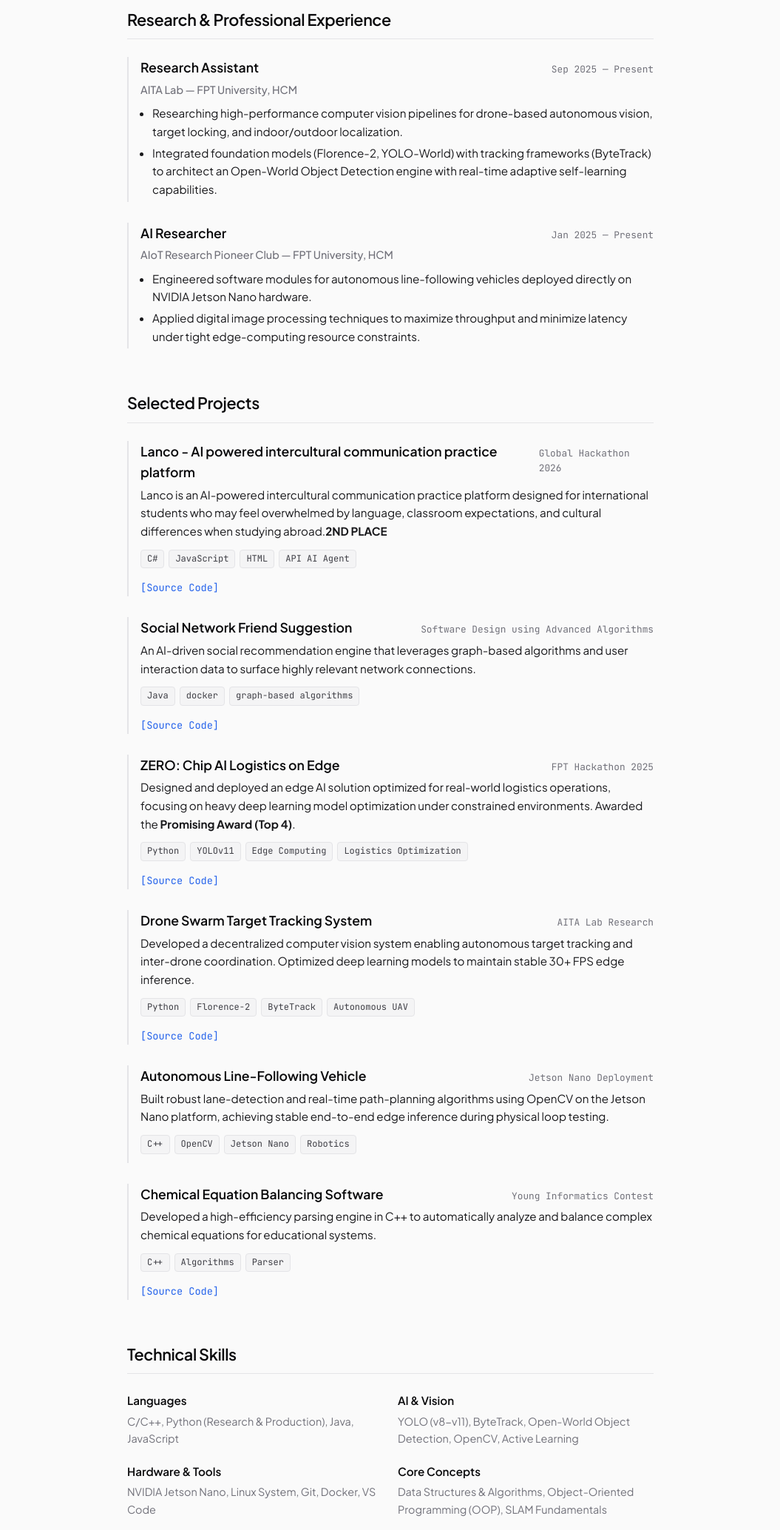
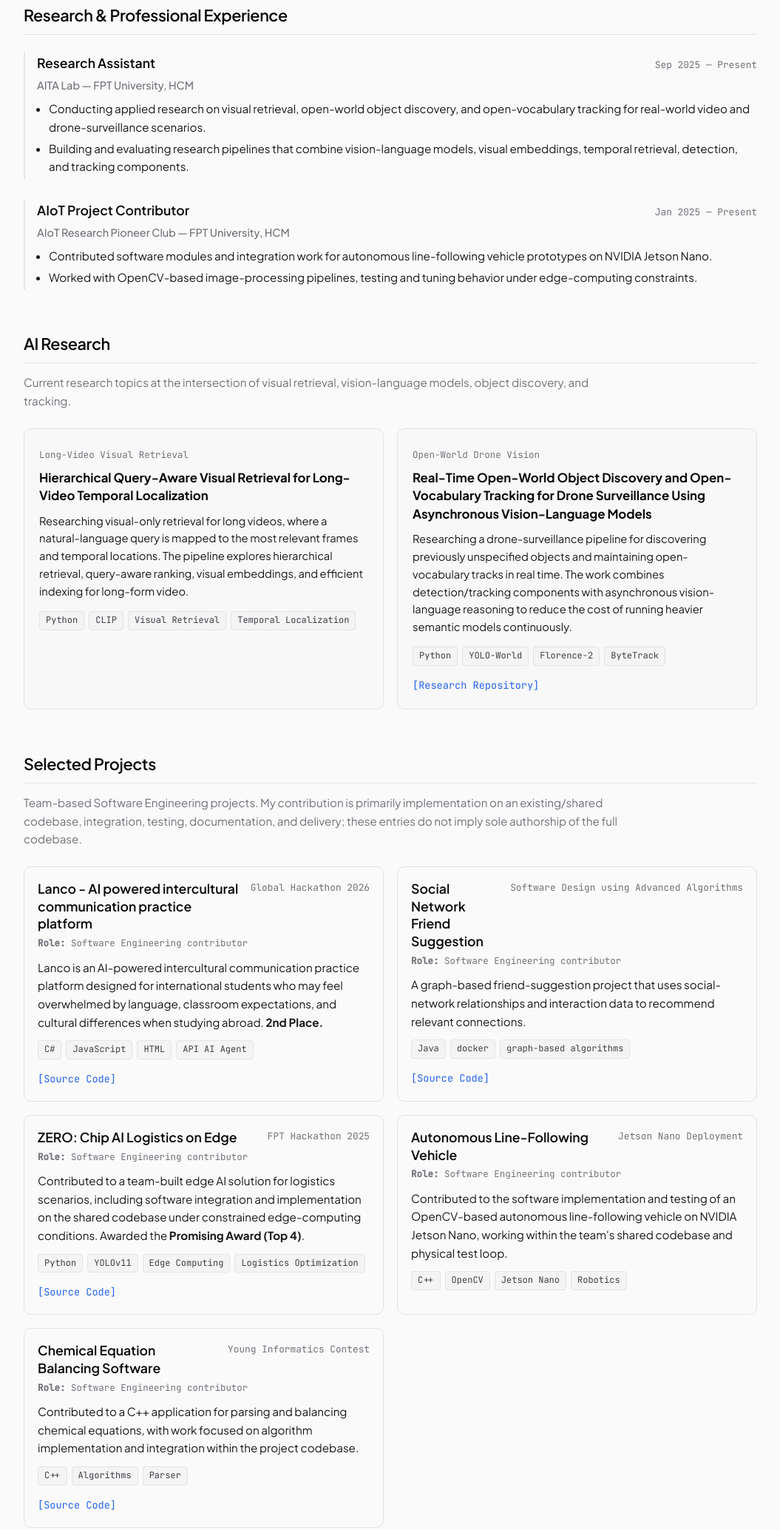
Before and after one commit to avatarstar1133/Portfolio, a plain HTML site: page index.html in a window 1280 px wide. Shown: the part 417-2485 px from the top of the page at 74% size, without its empty margins (112-1167 px from the left). Drawn offline with Linux system fonts and the light colour scheme.

Commit message:
Add files via upload

```diff
--- a/index.html
+++ b/index.html
@@ -3,7 +3,8 @@
 <head>
     <meta charset="UTF-8">
     <meta name="viewport" content="width=device-width, initial-scale=1.0">
-    <title>Huynh Gia Hao | Software Engineering & AI Researcher</title>
+    <title>Huynh Gia Hao | Software Engineering Portfolio & AI Research</title>
+    <meta name="description" content="Portfolio of Huynh Gia Hao — Software Engineering student at FPT University, project contributor, and AI research assistant working on visual retrieval and open-world vision systems.">
     <link rel="preconnect" href="https://fonts.googleapis.com">
     <link rel="preconnect" href="https://fonts.gstatic.com" crossorigin>
     <link href="https://fonts.googleapis.com/css2?family=JetBrains+Mono:wght@400;500&family=Plus+Jakarta+Sans:wght@400;500;600;700&display=swap" rel="stylesheet">
@@ -18,6 +19,7 @@
                     <li><a href="https://avatarstar1133.github.io/hafoharibo/" target="_blank">Social Media</a></li>
                     <li><a href="#about">About</a></li>
                     <li><a href="#experience">Experience</a></li>
+                    <li><a href="#research">Research</a></li>
                     <li><a href="#projects">Projects</a></li>
                     <li><a href="#skills">Skills</a></li>
                     <li><a href="#honors">Honors</a></li>
@@ -32,9 +34,9 @@
         <section id="about" class="about-section">
             <div class="about-text">
                 <h1 class="title">Huynh Gia Hao</h1>
-                <p class="subtitle">Software Engineering Student & AI Research Assistant</p>
+                <p class="subtitle">Software Engineering Student · AI Research Assistant</p>
                 <p class="desc">
-                    I am a sophomore Software Engineering student at <strong>FPT University (HCM)</strong>, deeply focused on Computer Vision, Autonomous Systems, and Deep Learning Applications. Currently serving as an active Research Assistant at AITA Lab and AIoT Pioneer Club, I specialize in architecting edge-inference pipelines and optimizing real-time tracking systems.
+                    I am a third-year Software Engineering student at <strong>FPT University (HCM)</strong>. My work spans software engineering team projects and applied AI research, with current research focused on long-video visual retrieval and open-world object discovery/tracking. In team projects, I primarily contribute as a Software Engineering member through implementation on shared codebases, integration, testing, documentation, and delivery.
                 </p>
                 <div class="social-links">
                     <a href="mailto:avatarstar1133@gmail.com" class="link-item">[Email]</a>
@@ -61,27 +63,55 @@
                     </div>
                     <p class="exp-venue">AITA Lab — FPT University, HCM</p>
                     <ul class="exp-bullet">
-                        <li>Researching high-performance computer vision pipelines for drone-based autonomous vision, target locking, and indoor/outdoor localization.</li>
-                        <li>Integrated foundation models (Florence-2, YOLO-World) with tracking frameworks (ByteTrack) to architect an Open-World Object Detection engine with real-time adaptive self-learning capabilities.</li>
+                        <li>Conducting applied research on visual retrieval, open-world object discovery, and open-vocabulary tracking for real-world video and drone-surveillance scenarios.</li>
+                        <li>Building and evaluating research pipelines that combine vision-language models, visual embeddings, temporal retrieval, detection, and tracking components.</li>
                     </ul>
                 </div>
                 <div class="exp-item">
                     <div class="exp-header">
-                        <h3>AI Researcher</h3>
+                        <h3>AIoT Project Contributor</h3>
                         <span class="exp-date">Jan 2025 — Present</span>
                     </div>
                     <p class="exp-venue">AIoT Research Pioneer Club — FPT University, HCM</p>
                     <ul class="exp-bullet">
-                        <li>Engineered software modules for autonomous line-following vehicles deployed directly on NVIDIA Jetson Nano hardware.</li>
-                        <li>Applied digital image processing techniques to maximize throughput and minimize latency under tight edge-computing resource constraints.</li>
+                        <li>Contributed software modules and integration work for autonomous line-following vehicle prototypes on NVIDIA Jetson Nano.</li>
+                        <li>Worked with OpenCV-based image-processing pipelines, testing and tuning behavior under edge-computing constraints.</li>
                     </ul>
                 </div>
+            </div>
+        </section>
+
+        <!-- RESEARCH SECTION -->
+        <section id="research" class="section">
+            <h2>AI Research</h2>
+            <p class="section-intro">Current research topics at the intersection of visual retrieval, vision-language models, object discovery, and tracking.</p>
+            <div class="research-grid">
+                <article class="research-card">
+                    <span class="research-label">Long-Video Visual Retrieval</span>
+                    <h3>Hierarchical Query-Aware Visual Retrieval for Long-Video Temporal Localization</h3>
+                    <p>Researching visual-only retrieval for long videos, where a natural-language query is mapped to the most relevant frames and temporal locations. The pipeline explores hierarchical retrieval, query-aware ranking, visual embeddings, and efficient indexing for long-form video.</p>
+                    <div class="tech-badges">
+                        <span>Python</span><span>CLIP</span><span>Visual Retrieval</span><span>Temporal Localization</span>
+                    </div>
+                </article>
+                <article class="research-card">
+                    <span class="research-label">Open-World Drone Vision</span>
+                    <h3>Real-Time Open-World Object Discovery and Open-Vocabulary Tracking for Drone Surveillance Using Asynchronous Vision-Language Models</h3>
+                    <p>Researching a drone-surveillance pipeline for discovering previously unspecified objects and maintaining open-vocabulary tracks in real time. The work combines detection/tracking components with asynchronous vision-language reasoning to reduce the cost of running heavier semantic models continuously.</p>
+                    <div class="tech-badges">
+                        <span>Python</span><span>YOLO-World</span><span>Florence-2</span><span>ByteTrack</span>
+                    </div>
+                    <div class="project-links">
+                        <a href="https://github.com/avatarstar1133/YOLO-World-master-DRONE-AITALAB" target="_blank" rel="noopener noreferrer">[Research Repository]</a>
+                    </div>
+                </article>
             </div>
         </section>
 
         <!-- PROJECTS SECTION -->
         <section id="projects" class="section">
             <h2>Selected Projects</h2>
+            <p class="section-intro">Team-based Software Engineering projects. My contribution is primarily implementation on an existing/shared codebase, integration, testing, documentation, and delivery; these entries do not imply sole authorship of the full codebase.</p>
             <div class="project-list">
                 <div class="project-item">
                     <div class="project-info">
@@ -89,7 +119,8 @@
                             <h3>Lanco - AI powered intercultural communication practice platform</h3>
                             <span class="project-tag">Global Hackathon 2026</span>
                         </div>
-                        <p class="project-desc">Lanco is an AI-powered intercultural communication practice platform designed for international students who may feel overwhelmed by language, classroom expectations, and cultural differences when studying abroad.<strong>2ND PLACE</strong></p>
+                        <p class="project-role"><strong>Role:</strong> Software Engineering contributor</p>
+                        <p class="project-desc">Lanco is an AI-powered intercultural communication practice platform designed for international students who may feel overwhelmed by language, classroom expectations, and cultural differences when studying abroad. <strong>2nd Place.</strong></p>
                         <div class="tech-badges">
                             <span>C#</span><span>JavaScript</span><span>HTML</span><span>API AI Agent</span>
                         </div>
@@ -105,7 +136,8 @@
                             <h3>Social Network Friend Suggestion</h3>
                             <span class="project-tag">Software Design using Advanced Algorithms</span>
                         </div>
-                        <p class="project-desc">An AI-driven social recommendation engine that leverages graph-based algorithms and user interaction data to surface highly relevant network connections.</p>
+                        <p class="project-role"><strong>Role:</strong> Software Engineering contributor</p>
+                        <p class="project-desc">A graph-based friend-suggestion project that uses social-network relationships and interaction data to recommend relevant connections.</p>
                         <div class="tech-badges">
                             <span>Java</span><span>docker</span><span>graph-based algorithms</span>
                         </div>
@@ -121,7 +153,8 @@
                             <h3>ZERO: Chip AI Logistics on Edge</h3>
                             <span class="project-tag">FPT Hackathon 2025</span>
                         </div>
-                        <p class="project-desc">Designed and deployed an edge AI solution optimized for real-world logistics operations, focusing on heavy deep learning model optimization under constrained environments. Awarded the <strong>Promising Award (Top 4)</strong>.</p>
+                        <p class="project-role"><strong>Role:</strong> Software Engineering contributor</p>
+                        <p class="project-desc">Contributed to a team-built edge AI solution for logistics scenarios, including software integration and implementation on the shared codebase under constrained edge-computing conditions. Awarded the <strong>Promising Award (Top 4)</strong>.</p>
                         <div class="tech-badges">
                             <span>Python</span><span>YOLOv11</span><span>Edge Computing</span><span>Logistics Optimization</span>
                         </div>
@@ -134,26 +167,11 @@
                 <div class="project-item">
                     <div class="project-info">
                         <div class="project-header">
-                            <h3>Drone Swarm Target Tracking System</h3>
-                            <span class="project-tag">AITA Lab Research</span>
-                        </div>
-                        <p class="project-desc">Developed a decentralized computer vision system enabling autonomous target tracking and inter-drone coordination. Optimized deep learning models to maintain stable 30+ FPS edge inference.</p>
-                        <div class="tech-badges">
-                            <span>Python</span><span>Florence-2</span><span>ByteTrack</span><span>Autonomous UAV</span>
-                        </div>
-                        <div class="project-links">
-                            <a href="https://github.com/avatarstar1133/YOLO-World-master-DRONE-AITALAB" target="_blank">[Source Code]</a>
-                        </div>
-                    </div>
-                </div>
-
-                <div class="project-item">
-                    <div class="project-info">
-                        <div class="project-header">
                             <h3>Autonomous Line-Following Vehicle</h3>
                             <span class="project-tag">Jetson Nano Deployment</span>
                         </div>
-                        <p class="project-desc">Built robust lane-detection and real-time path-planning algorithms using OpenCV on the Jetson Nano platform, achieving stable end-to-end edge inference during physical loop testing.</p>
+                        <p class="project-role"><strong>Role:</strong> Software Engineering contributor</p>
+                        <p class="project-desc">Contributed to the software implementation and testing of an OpenCV-based autonomous line-following vehicle on NVIDIA Jetson Nano, working within the team's shared codebase and physical test loop.</p>
                         <div class="tech-badges">
                             <span>C++</span><span>OpenCV</span><span>Jetson Nano</span><span>Robotics</span>
                         </div>
@@ -166,7 +184,8 @@
                             <h3>Chemical Equation Balancing Software</h3>
                             <span class="project-tag">Young Informatics Contest</span>
                         </div>
-                        <p class="project-desc">Developed a high-efficiency parsing engine in C++ to automatically analyze and balance complex chemical equations for educational systems.</p>
+                        <p class="project-role"><strong>Role:</strong> Software Engineering contributor</p>
+                        <p class="project-desc">Contributed to a C++ application for parsing and balancing chemical equations, with work focused on algorithm implementation and integration within the project codebase.</p>
                         <div class="tech-badges">
                             <span>C++</span><span>Algorithms</span><span>Parser</span>
                         </div>
@@ -184,11 +203,11 @@
             <div class="skills-grid">
                 <div class="skill-category">
                     <h4>Languages</h4>
-                    <p>C/C++, Python (Research & Production), Java, JavaScript</p>
+                    <p>C/C++, Python, Java, JavaScript</p>
                 </div>
                 <div class="skill-category">
                     <h4>AI & Vision</h4>
-                    <p>YOLO (v8-v11), ByteTrack, Open-World Object Detection, OpenCV, Active Learning</p>
+                    <p>OpenCV, YOLO / YOLO-World, ByteTrack, CLIP-based Retrieval, Vision-Language Models</p>
                 </div>
                 <div class="skill-category">
                     <h4>Hardware & Tools</h4>
@@ -196,7 +215,7 @@
                 </div>
                 <div class="skill-category">
                     <h4>Core Concepts</h4>
-                    <p>Data Structures & Algorithms, Object-Oriented Programming (OOP), SLAM Fundamentals</p>
+                    <p>Data Structures & Algorithms, Object-Oriented Programming (OOP), Software Engineering, Visual Retrieval Fundamentals</p>
                 </div>
             </div>
         </section>
@@ -206,11 +225,11 @@
             <h2>Honors, Awards & Timelines</h2>
             <div class="timeline-list">
                 <div class="timeline-row">
-                    <div class="timeline-date">Sep 2026</div>
+                    <div class="timeline-date">Oct 2026</div>
                     <div class="timeline-content">
                         <strong>Top 32</strong> — Skytrack Hackathon 2026
                         <div class="proof-links">
-                            <a href="https://scontent.fsgn8-1.fna.fbcdn.net/v/t39.30808-6/810216437_122140763829193250_6462566883869887217_n.jpg?stp=dst-jpg_tt6&cstp=mx1080x1080&ctp=s1080x1080&_nc_cat=104&ccb=1-7&_nc_sid=127cfc&_nc_eui2=AeHCvQhGgeLlXlxQ1L6io50jMVMg9IOBV-8xUyD0g4FX71UEGMLbQdM0OfAqZEIcyL94w6Qu1XfsXNT1FTRuRcZ7&_nc_ohc=y201i1iB5PgQ7kNvwFSVtUm&_nc_oc=AdoTY8TxvEYf_nNsatZ9Rf4TzGoS8QWNGxFSpaPp2RUvkx4VFR-ifc6wG-8IDGmVIVLTt0b5KLIZ2_nF6AwQLQNe&_nc_zt=23&_nc_ht=scontent.fsgn8-1.fna&_nc_gid=6B6pqseVHex5xcBADOYcEQ&_nc_ss=7b2a8&oh=00_AQI8iv7OpcX4A4iahB7t_ARj_B_WhrNuaCAuQRwxCFq2Xg&oe=6AB2C4E7" target="_blank" rel="noopener noreferrer" class="honor-proof-link">[Certificate]</a>
+                            <a href="https://drive.google.com/file/d/1xo55caZ8fMJKTSlw3UuaHK1c702nMW2f/view?usp=drive_link" target="_blank" rel="noopener noreferrer" class="honor-proof-link">[Certificate]</a>
                             <a href="https://web.facebook.com/photo/?fbid=122140763811193250&set=pcb.122140767477193250" target="_blank" rel="noopener noreferrer" class="honor-proof-link">[Evidence]</a>
                         </div>
                     </div>
@@ -285,7 +304,7 @@
     </main>
 
     <footer class="footer">
-        <p>&copy; 2026 Huynh Gia Hao. Built for Production.</p>
+        <p>&copy; 2026 Huynh Gia Hao. Designed & built as a personal technical portfolio.</p>
     </footer>
 
     <script src="script.js"></script>
--- a/style.css
+++ b/style.css
@@ -358,3 +358,120 @@ h2 {
     color: var(--link-hover);
     border-color: var(--link-hover);
 }
+/* 2026 portfolio refinement */
+.container {
+    max-width: 1040px;
+}
+
+.content {
+    margin-top: 104px;
+}
+
+.section,
+.about-section {
+    scroll-margin-top: 84px;
+}
+
+.desc {
+    text-align: left;
+    max-width: 700px;
+}
+
+.about-section {
+    justify-content: space-between;
+    gap: 56px;
+}
+
+.about-img img {
+    width: 176px;
+    height: 176px;
+    border-radius: 12px;
+}
+
+.section-intro {
+    max-width: 820px;
+    margin: -10px 0 24px;
+    color: var(--text-muted);
+    font-size: 0.95rem;
+}
+
+.research-grid {
+    display: grid;
+    grid-template-columns: repeat(2, minmax(0, 1fr));
+    gap: 18px;
+}
+
+.research-card {
+    border: 1px solid var(--border-color);
+    border-radius: 10px;
+    padding: 20px;
+    background: color-mix(in srgb, var(--badge-bg) 45%, transparent);
+}
+
+.research-card h3 {
+    color: var(--heading-color);
+    font-size: 1.05rem;
+    line-height: 1.45;
+    margin: 8px 0 10px;
+}
+
+.research-card p {
+    font-size: 0.92rem;
+    color: var(--text-color);
+    margin-bottom: 14px;
+}
+
+.research-label,
+.project-role {
+    font-family: var(--font-mono);
+    font-size: 0.78rem;
+    color: var(--text-muted);
+}
+
+.project-role {
+    margin: 4px 0 10px;
+}
+
+.project-list {
+    display: grid;
+    grid-template-columns: repeat(2, minmax(0, 1fr));
+    gap: 18px;
+}
+
+.project-item {
+    border-left: none;
+    border: 1px solid var(--border-color);
+    border-radius: 10px;
+    padding: 18px;
+    min-width: 0;
+}
+
+.project-header {
+    align-items: flex-start;
+    gap: 12px;
+}
+
+.project-header h3 {
+    line-height: 1.35;
+}
+
+.project-tag {
+    text-align: right;
+    flex-shrink: 0;
+}
+
+.social-links {
+    flex-wrap: wrap;
+}
+
+@media (max-width: 820px) {
+    .container { max-width: 760px; }
+    .project-list,
+    .research-grid { grid-template-columns: 1fr; }
+}
+
+@media (max-width: 640px) {
+    .about-img img { width: 144px; height: 144px; }
+    .project-header { flex-direction: column; }
+    .project-tag { text-align: left; }
+}
```
